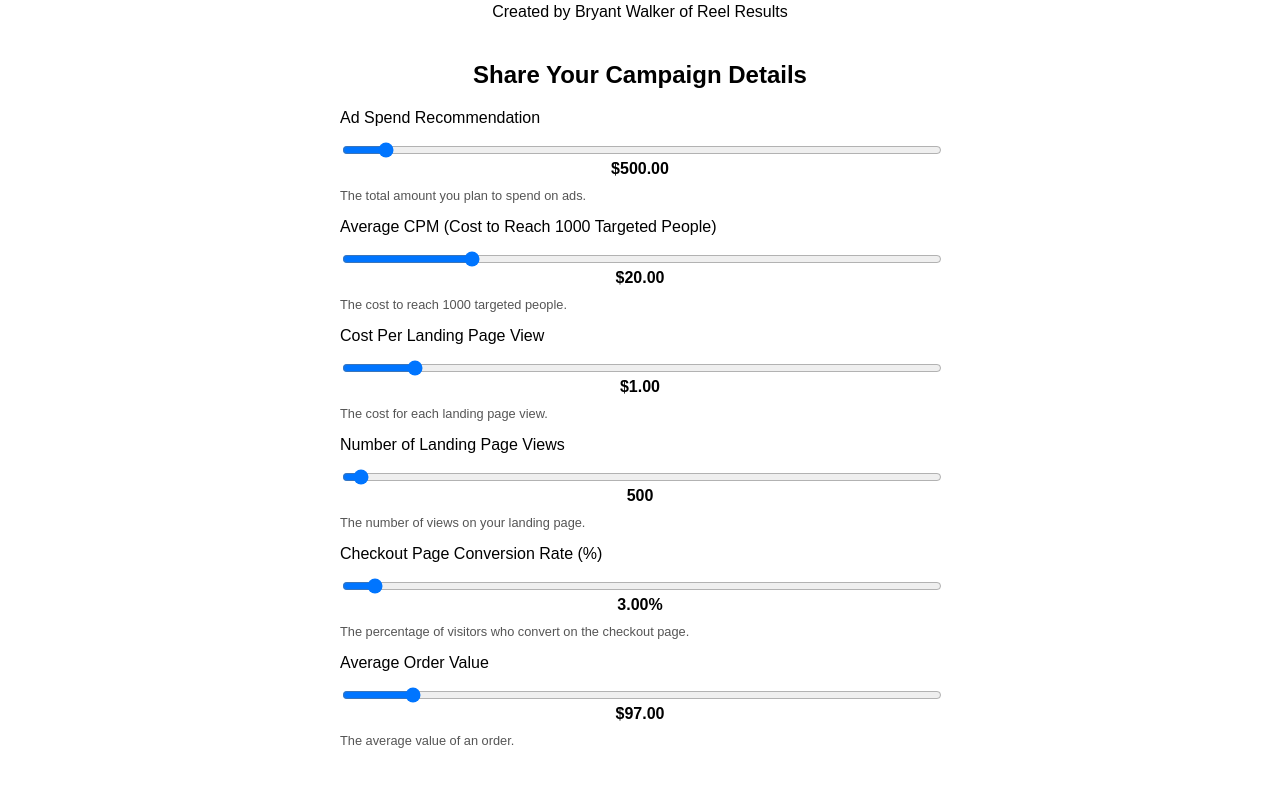
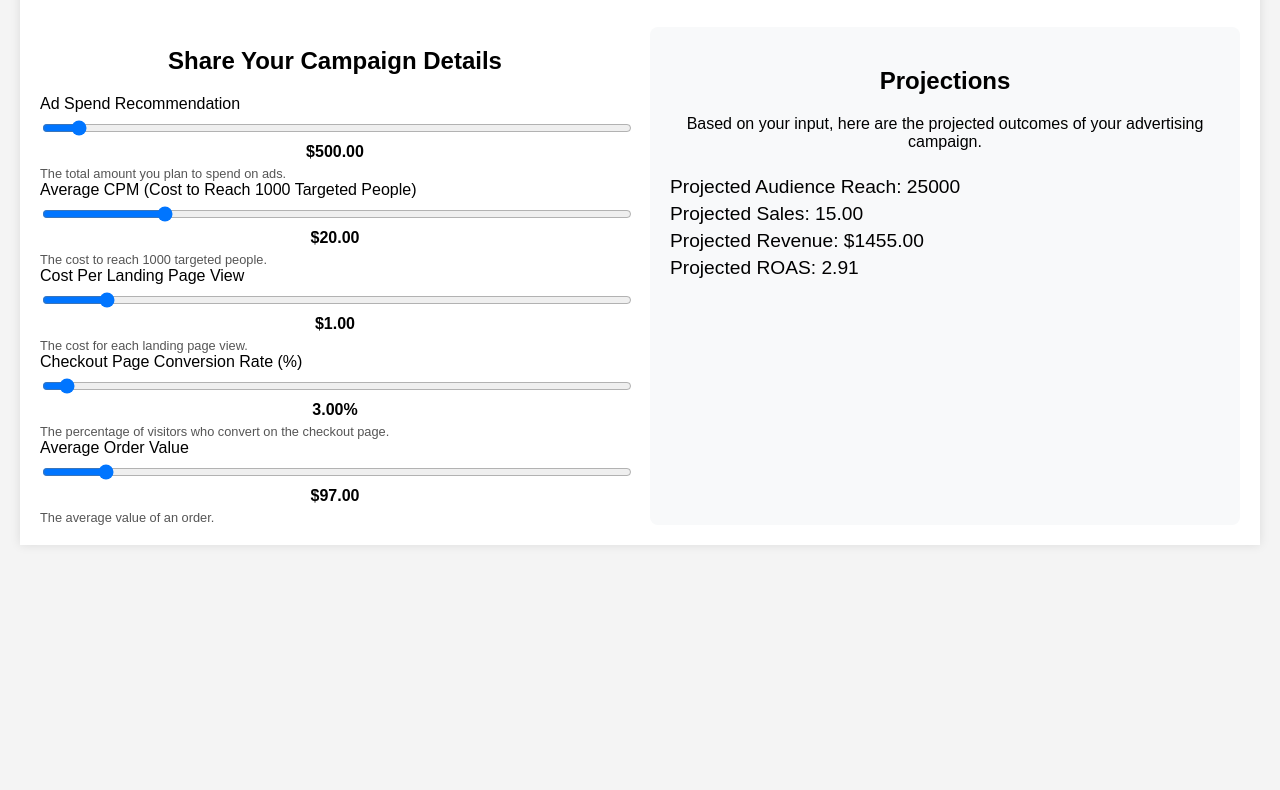
Before and after one commit to TheDataBrotha/roi-calculator, a plain HTML site: page index.html in a window 1280 px wide. Shown: the part 113-903 px from the top of the page. After the commit the page ends 800 px from the top, so only its background shows below. Drawn offline with nearby package versions, Linux system fonts and the light colour scheme.

Commit message:
Update index.html

```diff
--- a/index.html
+++ b/index.html
@@ -3,67 +3,90 @@
 <head>
     <meta charset="UTF-8">
     <meta name="viewport" content="width=device-width, initial-scale=1.0">
-    <title>Ad Spend ROI Calculator</title>
+    <title>Advertising Projections Calculator</title>
     <style>
         body {
             font-family: Arial, sans-serif;
             margin: 20px;
+            background-color: #f4f4f4;
         }
+
         .container {
-            display: flex;
-            flex-direction: column;
-            align-items: center;
-            width: 100%;
+            display: grid;
+            grid-template-columns: 1fr 1fr;
+            grid-template-rows: auto;
+            grid-gap: 20px;
+            max-width: 1200px;
+            margin: 0 auto;
+            padding: 20px;
+            background-color: #ffffff;
+            box-shadow: 0 0 10px rgba(0, 0, 0, 0.1);
         }
-        .form-container {
-            width: 100%;
-            max-width: 600px;
-            margin-bottom: 20px;
+
+        .form-section {
+            grid-column: 1 / 2;
         }
-        .result-container {
-            width: 100%;
-            max-width: 600px;
+
+        .result-section {
+            grid-column: 2 / 3;
+            background-color: #f8f9fa;
+            padding: 20px;
+            border-radius: 8px;
         }
-        .input-group {
-            margin-bottom: 15px;
-        }
-        .input-group label {
-            display: block;
-            margin-bottom: 5px;
-        }
-        .input-group input {
-            width: 100%;
-            padding: 8px;
-            box-sizing: border-box;
-        }
-        .input-group .helper-note {
-            font-size: 0.8em;
-            color: #555;
-        }
-        .slider-value {
-            text-align: center;
-            margin-top: -10px;
-            margin-bottom: 10px;
-            font-weight: bold;
-        }
-        .result {
-            margin-top: 20px;
-        }
-        h1, h2, h3 {
+
+        h1, h2 {
             text-align: center;
         }
+
         p.description {
             text-align: center;
             font-size: 1em;
             margin-bottom: 20px;
         }
+
+        .form-container {
+            display: flex;
+            flex-direction: column;
+            gap: 20px;
+        }
+
+        .input-group {
+            display: flex;
+            flex-direction: column;
+            gap: 5px;
+        }
+
+        .input-group input[type="range"] {
+            width: 100%;
+        }
+
+        .slider-value {
+            text-align: center;
+            font-weight: bold;
+        }
+
+        .helper-note {
+            font-size: 0.8em;
+            color: #555;
+        }
+
+        .result-container {
+            display: flex;
+            flex-direction: column;
+            gap: 10px;
+        }
+
+        .result p {
+            font-size: 1.2em;
+            margin: 5px 0;
+        }
     </style>
-    <script src="https://code.jquery.com/jquery-3.6.0.min.js"></script>
 </head>
 <body>
     <div class="container">
         <h1>Advertising Projections Calculator</h1>
         <p class="description">Created by Bryant Walker of Reel Results</p>
+        <div class="form-section">
             <h2>Share Your Campaign Details</h2>
             <div class="form-container">
                 <form id="roiForm">
@@ -86,12 +109,6 @@
                         <div class="helper-note">The cost for each landing page view.</div>
                     </div>
                     <div class="input-group">
-                    <label for="numberOfLandingPageViews">Number of Landing Page Views</label>
-                    <input type="range" id="numberOfLandingPageViews" min="0" max="100000" value="500" step="100">
-                    <div class="slider-value" id="numberOfLandingPageViewsValue">500</div>
-                    <div class="helper-note">The number of views on your landing page.</div>
-                </div>
-                <div class="input-group">
                         <label for="checkoutPageConversionRate">Checkout Page Conversion Rate (%)</label>
                         <input type="range" id="checkoutPageConversionRate" min="0" max="100" value="3" step="0.1">
                         <div class="slider-value" id="checkoutPageConversionRateValue">3%</div>
@@ -105,6 +122,8 @@
                     </div>
                 </form>
             </div>
+        </div>
+        <div class="result-section">
             <h2>Projections</h2>
             <p class="description">Based on your input, here are the projected outcomes of your advertising campaign.</p>
             <div class="result-container">
@@ -116,7 +135,9 @@
                 </div>
             </div>
         </div>
+    </div>
 
+    <script src="https://code.jquery.com/jquery-3.6.0.min.js"></script>
     <script>
         $(document).ready(function() {
             // Function to calculate and display ROI metrics
@@ -124,12 +145,14 @@
                 let adSpend = parseFloat($('#adSpend').val());
                 let averageCPM = parseFloat($('#averageCPM').val());
                 let costPerLandingPageView = parseFloat($('#costPerLandingPageView').val());
-                let numberOfLandingPageViews = parseInt($('#numberOfLandingPageViews').val());
                 let checkoutPageConversionRate = parseFloat($('#checkoutPageConversionRate').val());
                 let averageOrderValue = parseFloat($('#averageOrderValue').val());
 
-                // Calculate projected audience reach, sales, revenue, and ROAS
+                // Calculate number of landing page views based on ad spend and cost per landing page view
+                let numberOfLandingPageViews = adSpend / costPerLandingPageView;
+                // Calculate projected audience reach based on ad spend and average CPM
                 let projectedAudienceReach = (adSpend / averageCPM) * 1000;
+                // Calculate projected sales, revenue, and ROAS
                 let projectedSales = numberOfLandingPageViews * (checkoutPageConversionRate / 100);
                 let projectedRevenue = projectedSales * averageOrderValue;
                 let projectedROAS = projectedRevenue / adSpend;
@@ -144,7 +167,6 @@
                 $('#adSpendValue').text('$' + adSpend.toFixed(2));
                 $('#averageCPMValue').text('$' + averageCPM.toFixed(2));
                 $('#costPerLandingPageViewValue').text('$' + costPerLandingPageView.toFixed(2));
-                $('#numberOfLandingPageViewsValue').text(numberOfLandingPageViews);
                 $('#checkoutPageConversionRateValue').text(checkoutPageConversionRate.toFixed(2) + '%');
                 $('#averageOrderValueValue').text('$' + averageOrderValue.toFixed(2));
             }
```
Lines whose indentation alone changed are shown as unchanged.
